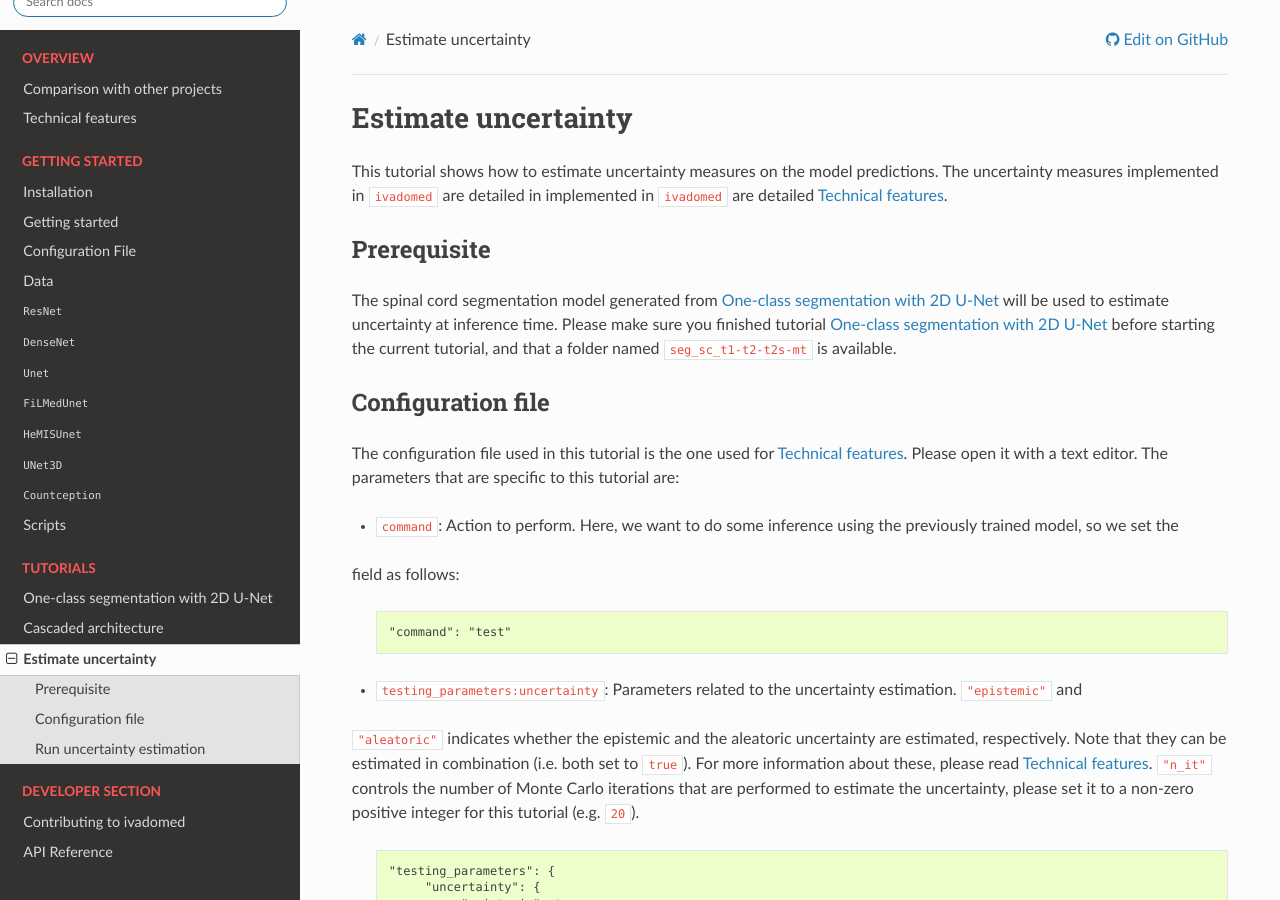
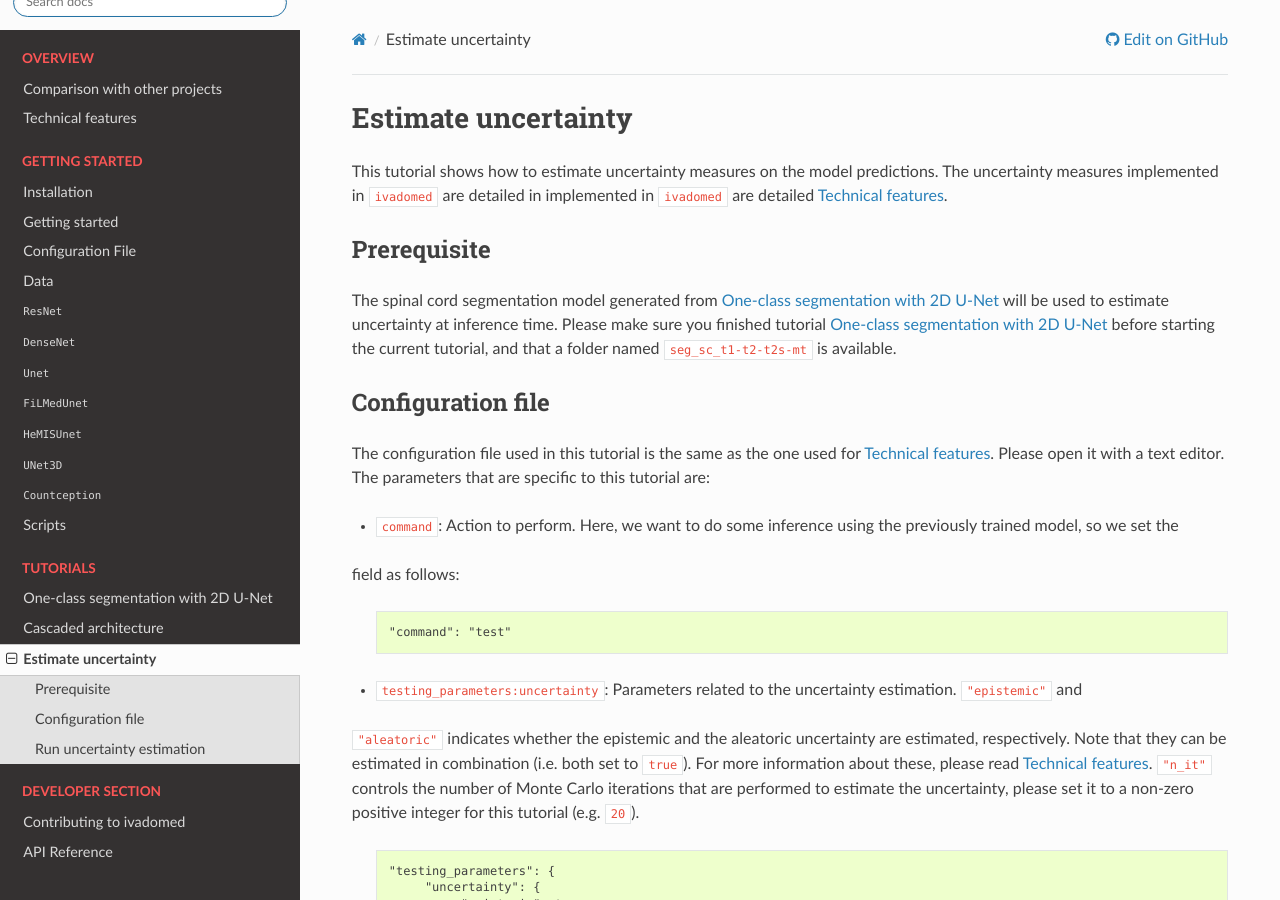
Before and after one commit to ivadomed/ivadomed, a Sphinx documentation site: the page built from docs/source/tutorials/uncertainty.rst, in a window 1280 px wide and 900 px high. Built offline with Sphinx 7.4.7 and the Read the Docs theme 2.0.0, drawn with Linux system fonts in a browser that asks for light colours.

Commit message:
Update docs/source/tutorials/uncertainty.rst
Co-authored-by: Julien Cohen-Adad <jcohen@polymtl.ca>

```diff
--- a/docs/source/tutorials/uncertainty.rst
+++ b/docs/source/tutorials/uncertainty.rst
@@ -18,7 +18,7 @@ folder named ``seg_sc_t1-t2-t2s-mt`` is available.
 Configuration file
 ------------------
 
-The configuration file used in this tutorial is the one used for
+The configuration file used in this tutorial is the same as the one used for
 :ref:`Technical features <Uncertainty-measures>`. Please open it with a text editor. The parameters that are specific
 to this tutorial are:
 
```
